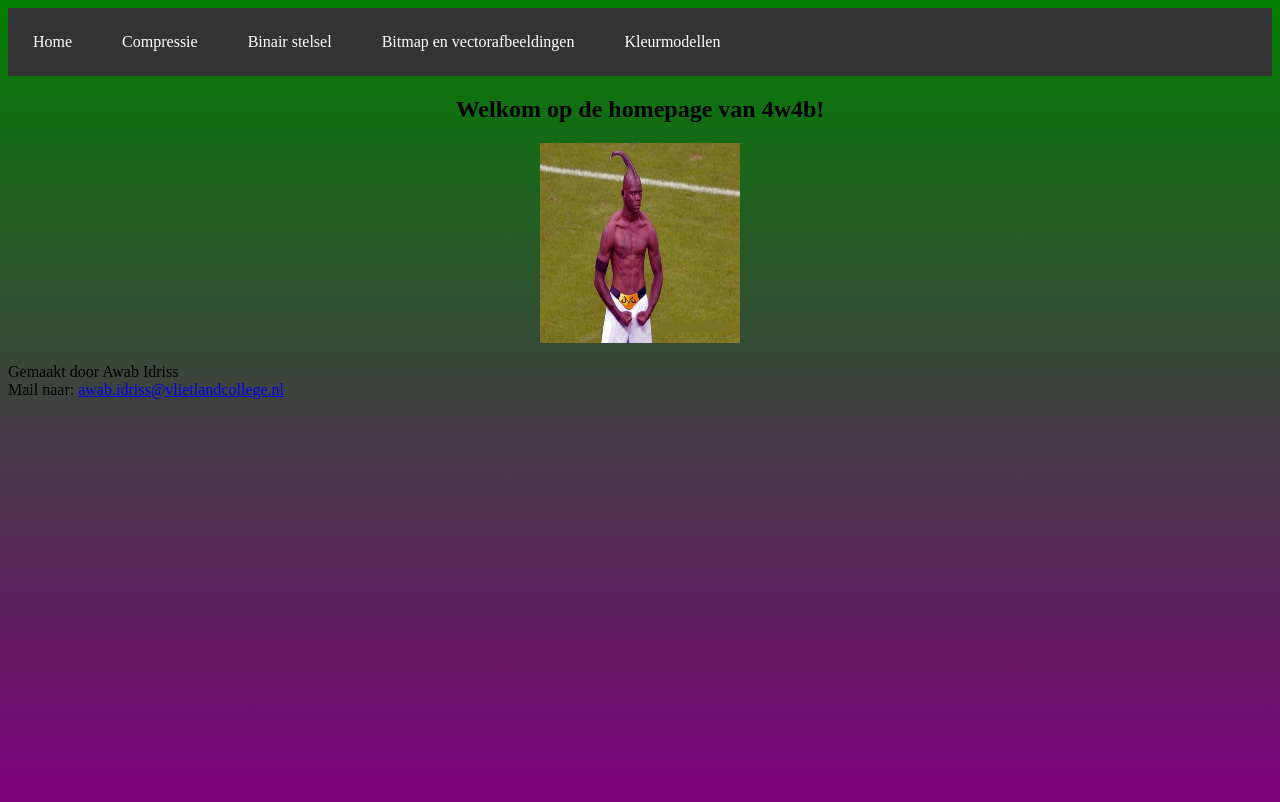
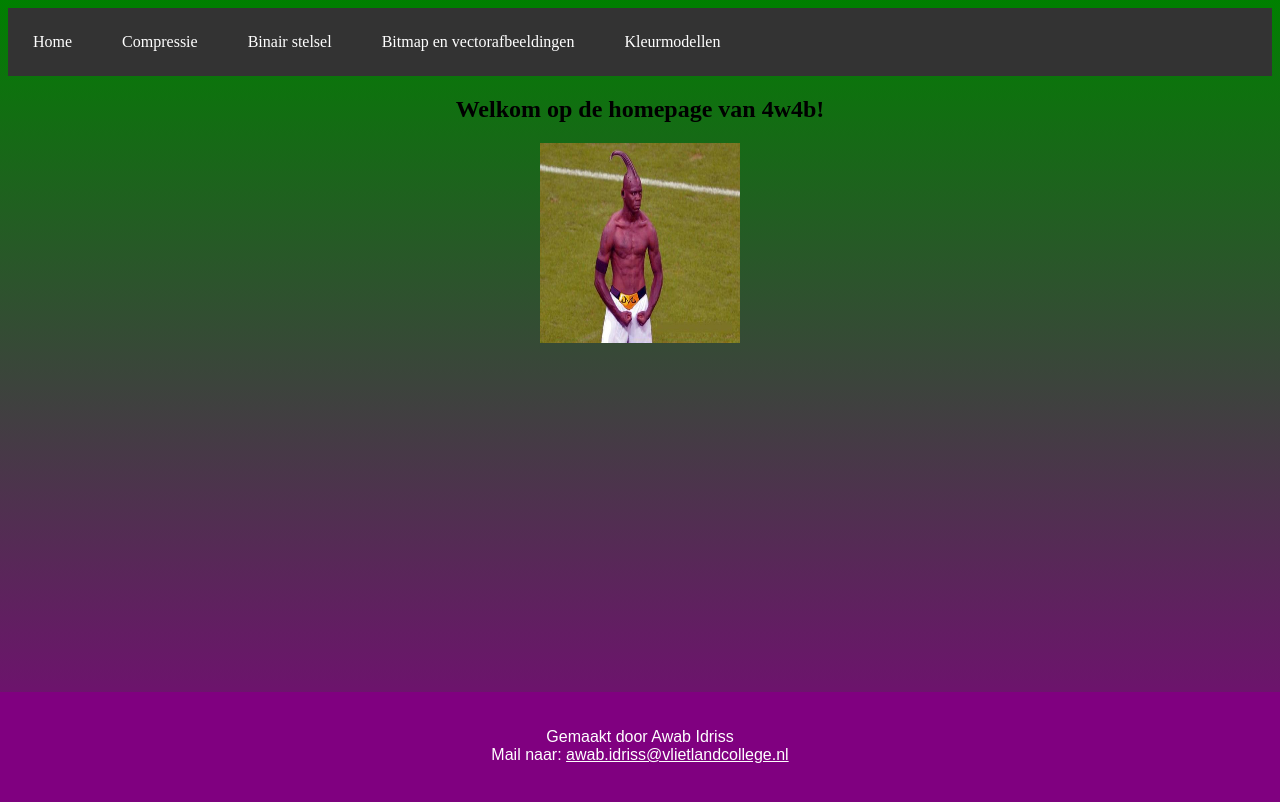
Before and after one commit to 4w4b/4w4b.github.io, a plain HTML site: page index.html in a window 1280 px wide. Drawn offline with Linux system fonts and the light colour scheme.

Commit message:
Update index.html

```diff
--- a/index.html
+++ b/index.html
@@ -26,7 +26,6 @@
         <img src="Buuloteli.png" alt="Pin page" height="200" width="200" />
     </p>
 
-    <!-- Footer -->
 <footer class="footer">
     <p>
         Gemaakt door Awab Idriss
@@ -36,6 +35,31 @@
     </p>
 </footer>
 
+    <style>
+    /* Style for the footer and purple beam */
+    .footer {
+        position: fixed;
+        bottom: 0;
+        left: 0;
+        width: 100%;
+        background-color: purple;
+        text-align: center;
+        padding: 20px 0;
+        color: white;
+        font-family: Arial, sans-serif;
+        font-size: 16px;
+    }
+
+    .footer a {
+        color: white;
+        text-decoration: underline;
+    }
+
+    .footer a:hover {
+        color: #ddd;
+    }
+</style>
+
 </body>
 
 </html>
```
Lines whose indentation alone changed are shown as unchanged.
